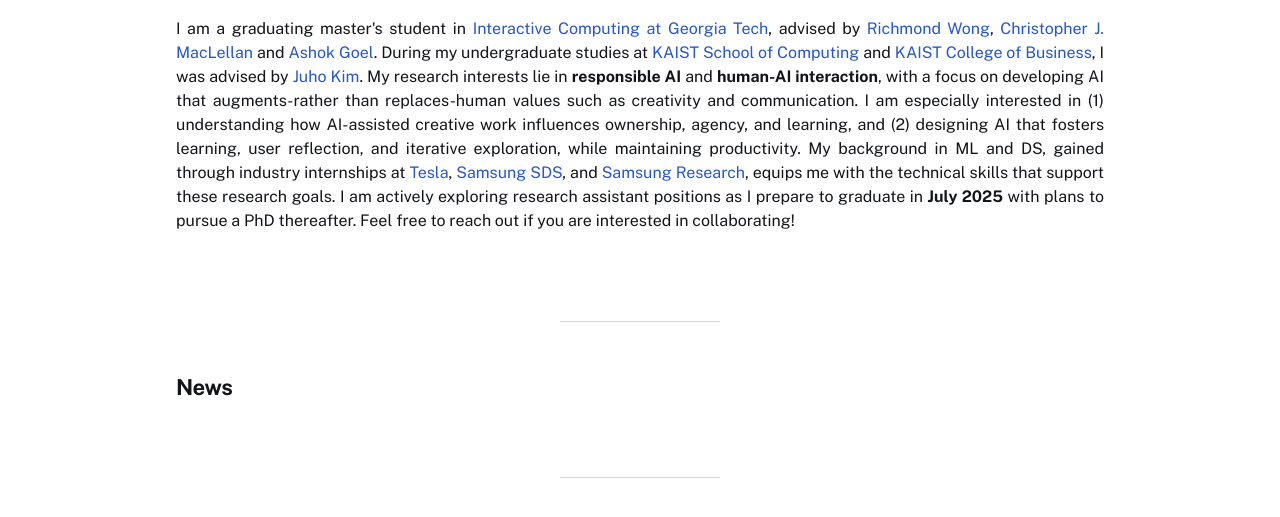
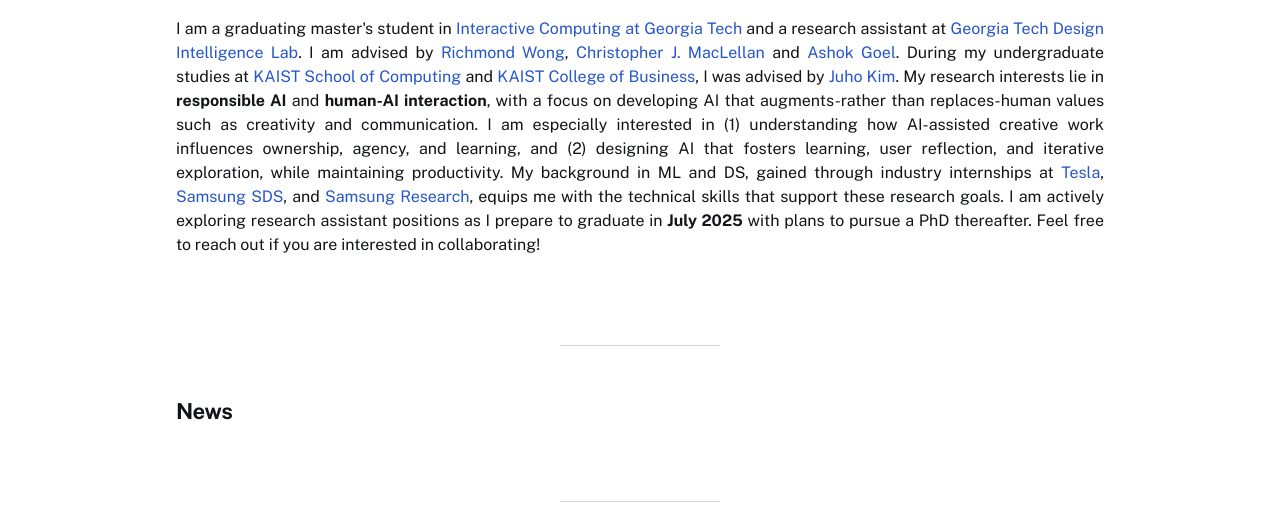
Before and after one commit to ddiddu/ddiddu.github.io, a plain HTML site: page index.html in a window 1280 px wide. Shown: the part 283-800 px from the top of the page. Drawn offline with nearby package versions, Linux system fonts and the light colour scheme.

Commit message:
Update index.html

```diff
--- a/index.html
+++ b/index.html
@@ -37,7 +37,7 @@
         }
     </style>
     <meta name="viewport" content="width=device-width, initial-scale=1.0">
-    <meta name="description" content="Jisu Kim | MS @ GT Interactive Computing | I am a graduating master's student at GT Interactive Computing. I am advised by Ashok Goel and Richmond Wong, and was previously advised by Juho Kim during my undergraduate studies at KAIST School of Computing. My research interests are in responsible AI and human-AI interaction.">
+    <meta name="description" content="Jisu Kim | MS @ GT Interactive Computing | I am a graduating master's student at GT Interactive Computing and a research assistant at GT Design Intelligence Lab. I am advised by Ashok Goel and Richmond Wong, and was previously advised by Juho Kim during my undergraduate studies at KAIST School of Computing. My research interests are in responsible AI and human-AI interaction.">
   </head>
 
   <body style="font-family: var(--primary-font);">
@@ -77,7 +77,8 @@
             </div>
             <p class="text-[#121417] text-base font-normal leading-normal pb-3 pt-1 px-4 text-justify">
                 I am a graduating master's student in
-                <a href="https://www.ic.gatech.edu/" target="_blank" class="text-[var(--primary-blue)] hover:underline">Interactive Computing at Georgia Tech</a>, advised by
+                <a href="https://www.ic.gatech.edu/" target="_blank" class="text-[var(--primary-blue)] hover:underline">Interactive Computing at Georgia Tech</a> and a research assistant at
+                <a href="https://dilab.gatech.edu/" target="_blank" class="text-[var(--primary-blue)] hover:underline">Georgia Tech Design Intelligence Lab</a>. I am advised by
                 <a href="https://richmondywong.com/" target="_blank" class="text-[var(--primary-blue)] hover:underline">Richmond Wong</a>,
                 <a href="https://chrismaclellan.com/" target="_blank" class="text-[var(--primary-blue)] hover:underline">Christopher J. MacLellan</a> and
                 <a href="https://dilab.gatech.edu/ashok-k-goel/" target="_blank" class="text-[var(--primary-blue)] hover:underline">Ashok Goel</a>.
@@ -85,12 +86,14 @@
                 <a href="https://cs.kaist.ac.kr/" target="_blank" class="text-[var(--primary-blue)] hover:underline">KAIST School of Computing</a> and
                 <a href="https://www.business.kaist.edu/programs/0206" target="_blank" class="text-[var(--primary-blue)] hover:underline">KAIST College of Business</a>, I was advised by
                 <a href="https://juhokim.com/" target="_blank" class="text-[var(--primary-blue)] hover:underline">Juho Kim</a>.
+
                 My research interests lie in <strong>responsible AI</strong> and <strong>human-AI interaction</strong>, with a focus on developing AI that augments-rather than replaces-human values such as creativity and communication.
                 I am especially interested in (1) understanding how AI-assisted creative work influences ownership, agency, and learning, and (2) designing AI that fosters learning, user reflection, and iterative exploration, while maintaining productivity.
                 My background in ML and DS, gained through industry internships at
                 <a href="https://www.tesla.com/" target="_blank" class="text-[var(--primary-blue)] hover:underline">Tesla</a>,
                 <a href="https://www.samsungsds.com/us/index.html" target="_blank" class="text-[var(--primary-blue)] hover:underline">Samsung SDS</a>, and
                 <a href="https://research.samsung.com/" target="_blank" class="text-[var(--primary-blue)] hover:underline">Samsung Research</a>, equips me with the technical skills that support these research goals.
+
                 I am actively exploring research assistant positions as I prepare to graduate in <strong>July 2025</strong> with plans to pursue a PhD thereafter.
                 Feel free to reach out if you are interested in collaborating!
             </p>
```
